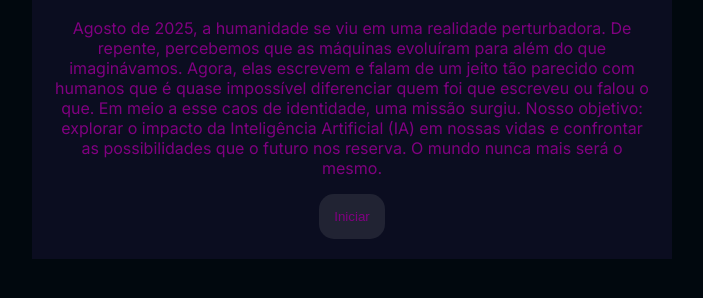
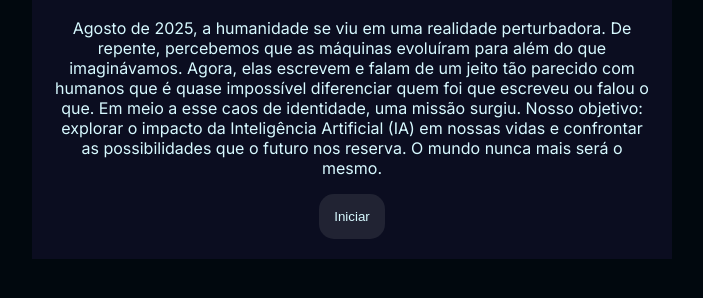
Before and after one commit to AnnaCors1ni/IAnaESCOLA, a plain HTML site: page index.html in a window 1280 px wide. Shown: the part 322-620 px from the top of the page, without its empty margins (288-991 px from the left). Drawn offline with Linux system fonts and the light colour scheme.

Commit message:
Update style.css

```diff
--- a/style.css
+++ b/style.css
@@ -5,7 +5,7 @@
     --cor-principal: #0B0D20 ;
     --cor-secundaria: #212333;
     --cor-destaque: #2BDEFD;
-    --cor-texto: purple;
+    --cor-texto: #D7F9FF;
 }
 
 body {
```
